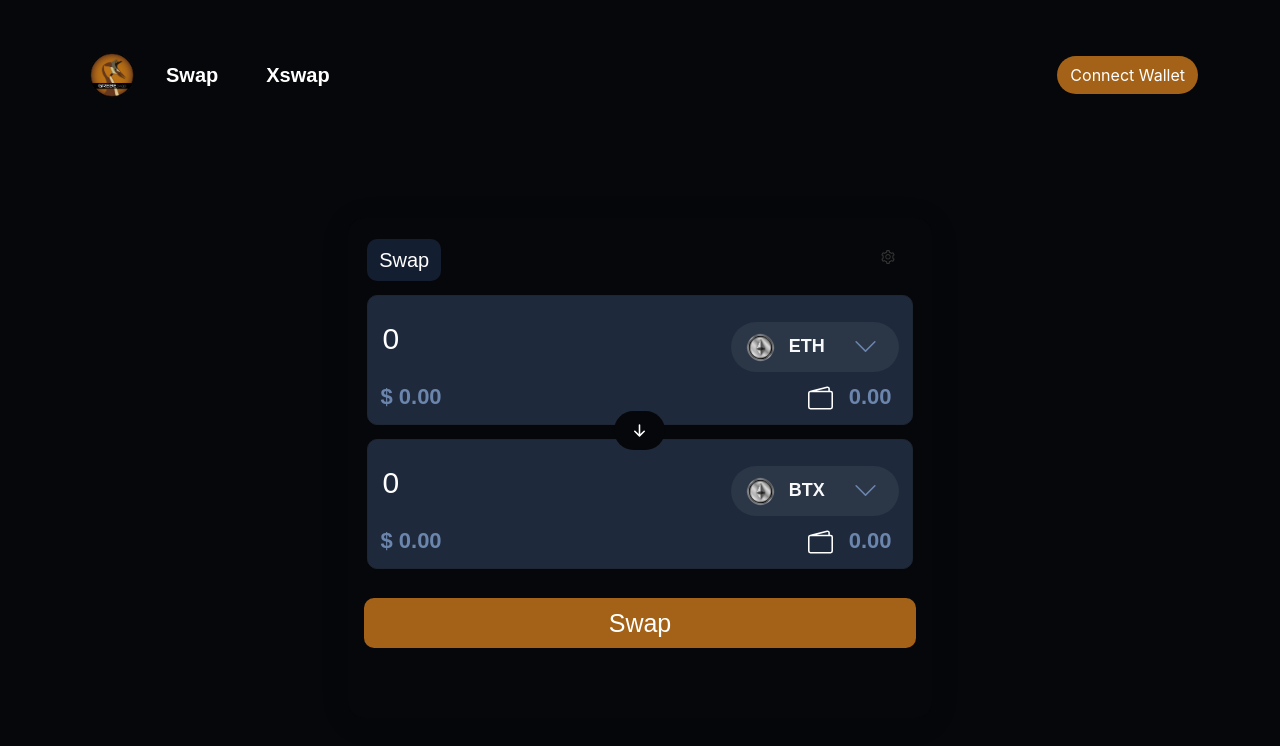
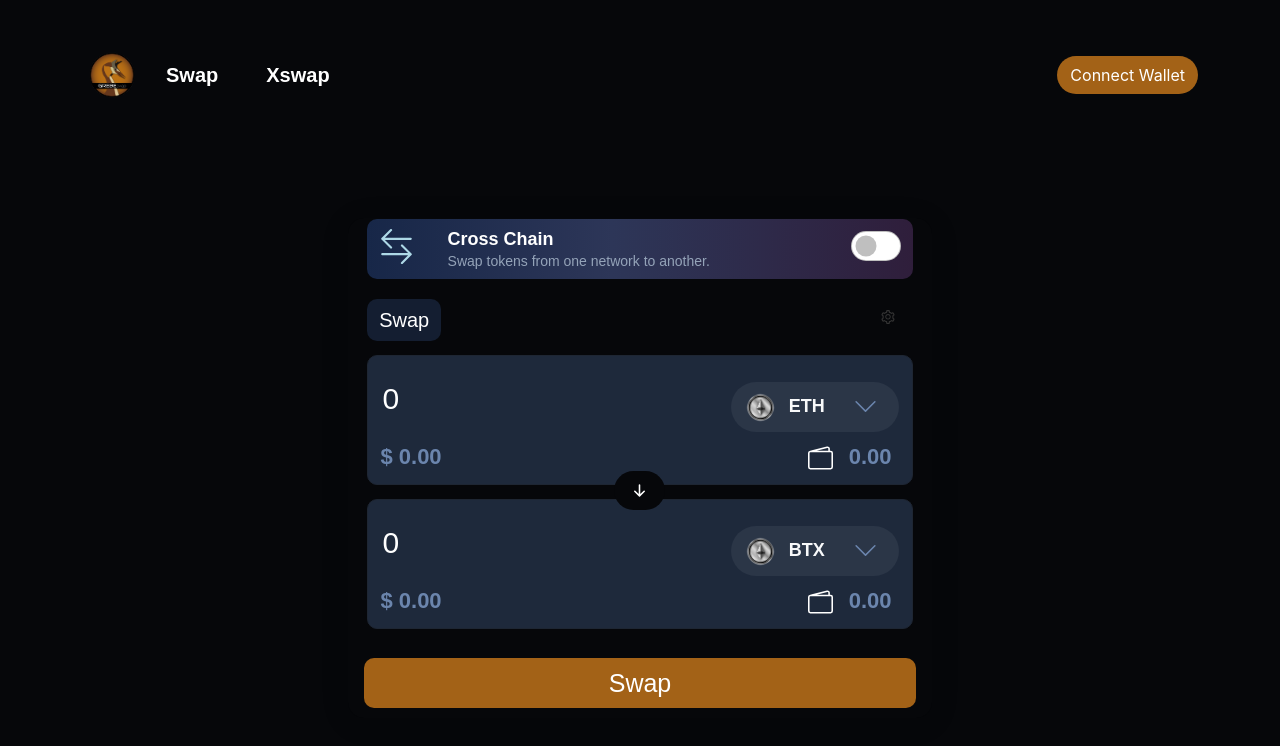
Before and after one commit to Hammad19/solana-web3-test, a React (Create React App) app: page /xswap in a window 1280 px wide. Shown: the top 746 px of the page. Built offline with nearby package versions, Linux system fonts and the light colour scheme.

Commit message:
Update Xswap.js

```diff
--- a/src/components/Xswap/Xswap.js
+++ b/src/components/Xswap/Xswap.js
@@ -3,11 +3,16 @@ import settings from "../../../src/assets/Icons/settings.png";
 import eth from "../../../src/assets/Icons/eth.png";
 import { Input, Popover, Radio, Modal, message } from "antd";
 import { ArrowDownOutlined, SettingOutlined } from "@ant-design/icons";
-import { ArrowDownShort, FileArrowDown } from "react-bootstrap-icons";
+import {
+  ArrowDownShort,
+  ChevronDown,
+  FileArrowDown,
+} from "react-bootstrap-icons";
 import { Button } from "react-bootstrap";
 import TokenModal from "../Modals/TokenModal";
 import arrow from "../../../src/assets/Icons/swap.png";
 import XswapInput from "./XswapInput";
+import ChainConverter from "./ChainConverter";
 export default function Xswap(props) {
   const [modalShow, setModalShow] = React.useState(false);
   const [modalShow2, setModalShow2] = React.useState(false);
@@ -157,14 +162,13 @@ export default function Xswap(props) {
         boxShadow: "0 4px 30px rgba(0, 0, 0, 0.1)",
         backdropFilter: "blur(0px)",
         border: "1px solid transparent",
-
         height: "500px",
-
         fontFamily: "sans-serif",
+        alignItems: "center",
       }}>
-      <div>
+      <ChainConverter />
       <div
-          className="row "
+        className="row"
         style={{
           justifyContent: "space-between",
           marginTop: "20px",
@@ -241,7 +245,7 @@ export default function Xswap(props) {
         }}>
         <ArrowDownShort size={25}></ArrowDownShort>
       </Button>
-      </div>
+
       <div
         className="col-12"
         style={{
```
Lines whose indentation alone changed are shown as unchanged.
